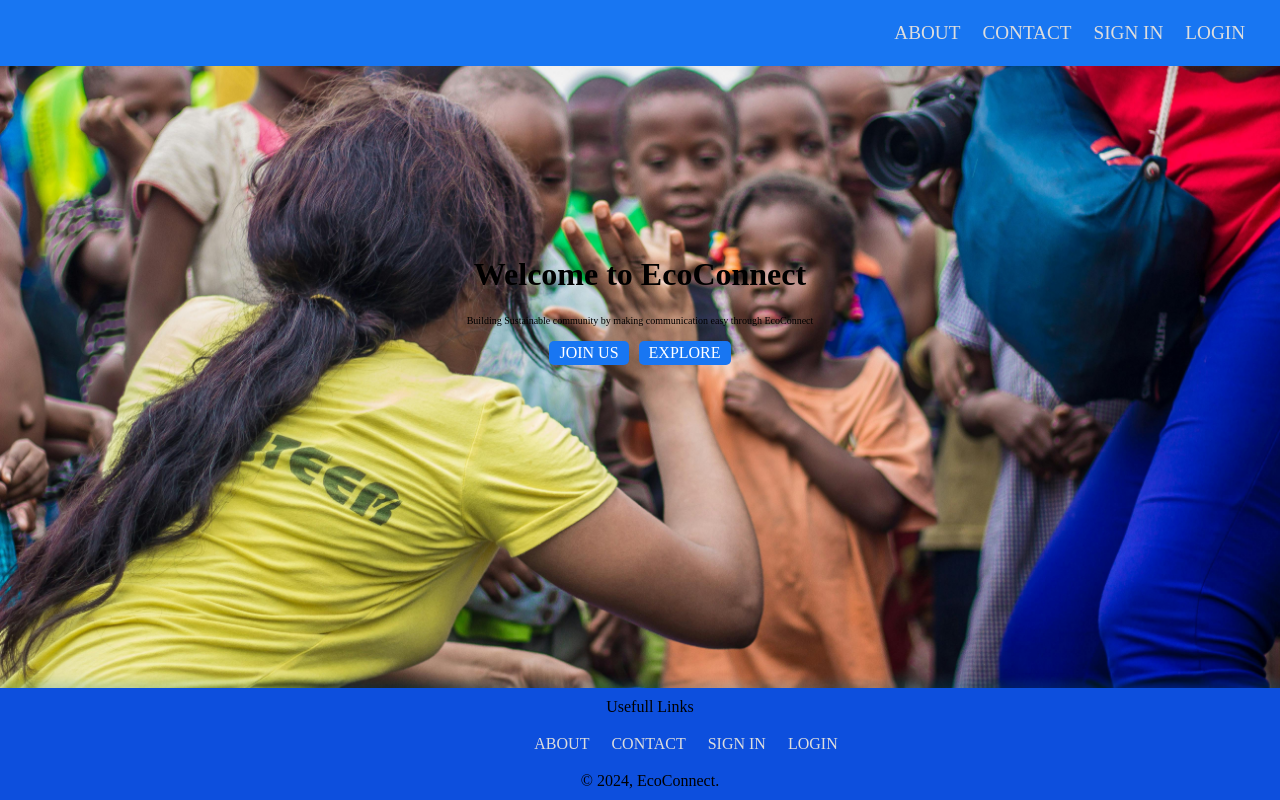
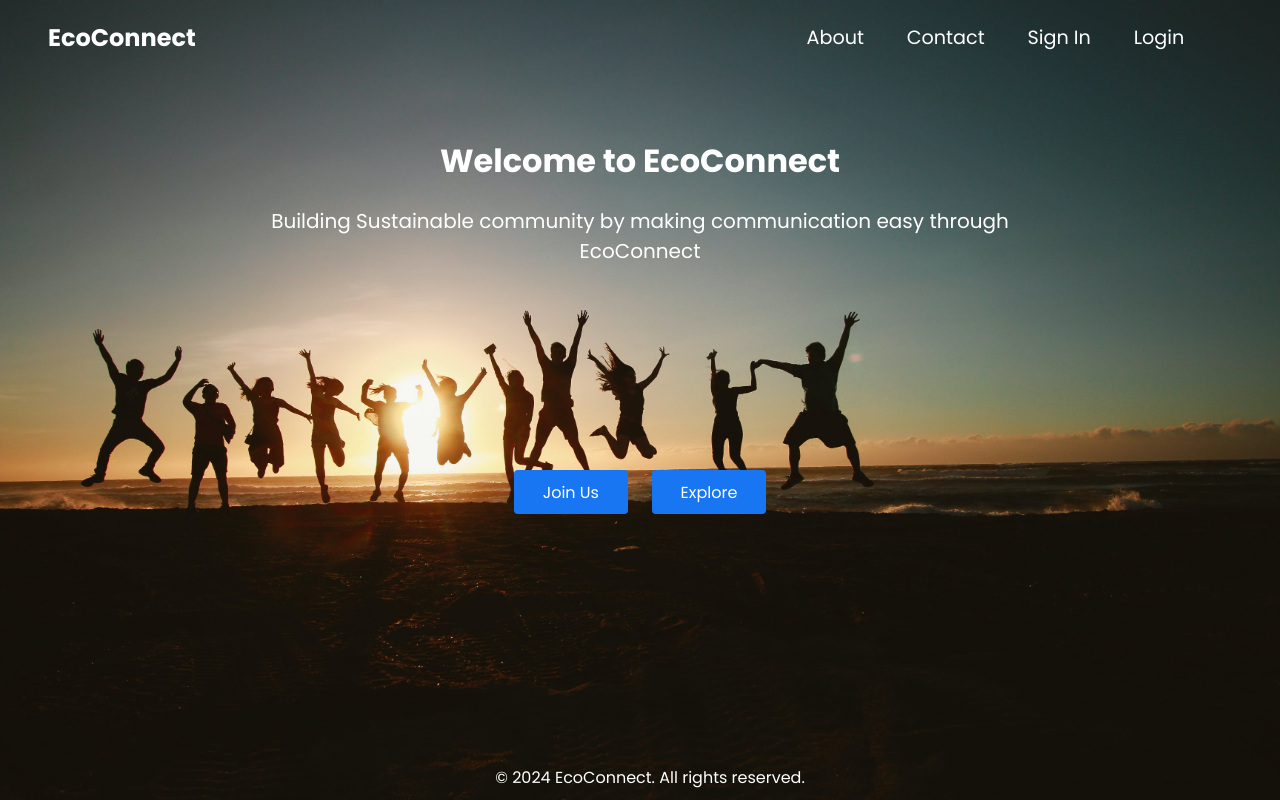
Before and after one commit to ayubsoft254/EcoConnect, a Flask app: page / in a window 1280 px wide. Run offline with Flask 3, Linux system fonts and the light colour scheme.

Commit message:
EcoConnect

```diff
--- a/static/index.css
+++ b/static/index.css
@@ -1,8 +1,9 @@
 
     body {
+    font-family: 'Poppins',sans-serif;
     margin: 0;
     padding: 0;
-    background-image: url('/static/community.jpg');
+    background-image: url('/static/hangout.jpg');
     background-size: cover;
     background-position: center;
     background-repeat: no-repeat;
@@ -12,17 +13,19 @@
 
 .nav-bar{
     display: flex;
-    justify-content: flex-end;
-
-    background-color:#1876f2;
-    padding-right: 2rem;
+    justify-content: space-between;
+    align-items: center;
+}
+.nav-bar h2{
+    color: white;
+    margin-left: 3rem;
 }
 
 
 .nav-bar ul{
     display: flex;
-    color: rgb(10, 8, 126);
     font-size: larger;
+    margin-right: 5rem;
 }
 ul li{
     text-decoration: none;
@@ -30,18 +33,15 @@ ul li{
     list-style-type: none;
     padding: 3px;
 }
-ul li:hover{
-    background-color: antiquewhite;
-    border-radius: 10%;
-
-
+ul li :hover{
+    background-color: #1876f2;
+    border-radius: 4px;
 }
 ul li a{
     text-decoration: solid;
-    color: #ddd;
-}
-ul li a:hover{
-    color: blue;
+    color: white;
+    margin-right: .3rem;
+    padding: .5rem;
 }
 
 .container {
@@ -55,46 +55,45 @@ ul li a:hover{
 .btn{
     display: flex;
     justify-content: center;
+    margin-top: 12rem;
     /* margin-top: 40vh; */
 }
+.btn a:hover{
+    color: blue;
+    background-color: azure;
+}
 .btn a{
-    margin: 5px;
+    margin: 12px;
+    text-decoration: none;
+
 }
 
-
-.button {
-     background-color:#1876f2;
+.button{
+    background-color: #1876f2;
+    padding: .6rem 1.8rem;
     color: white;
-    padding: 3px 10px;
     border: none;
-    border-radius: 5px;
-    text-align: center;
+    border-radius: 4px;
+    margin-top: 4rem;
+    margin-left:11rem;
+    cursor: pointer;
+  }
+  .button a{
     text-decoration: none;
-    display: inline-block;
-    font-size: 16px;
-    cursor: pointer;
   }
 .description
 {
-    margin-top: 20vh;
+    margin-top: 4vh;
     margin-bottom: 10px;
 }
+.description h1{
+    color: white;
+}
 #desc {
-    font-size: 10px;
+    font-size: 20px;
+    color: white;
 
 
-}
-
-.button:hover {
-    background-color: #d5dfd6;
-    color: rgb(46, 27, 219);
-}
-.footer-links{
-    display: flex;
-    margin-left: 1rem;
-}
-footer h4{
-    margin-left: 7rem;
 }
 
 footer {
@@ -102,11 +101,8 @@ footer {
     bottom: 0;
     left: 0;
     width: 100%;
-    background-color: #0d4fdd;
+    color: white;
     padding: 10px;
-    /* display: flex; */
-    justify-content: center;
-    box-shadow: 0px -5px 10px rgba(5, 130, 161, 0.2);
 }
 #copy{
     display: flex;
--- a/templates/index.html
+++ b/templates/index.html
@@ -5,15 +5,17 @@
     <meta name="viewport" content="width=device-width, initial-scale=1.0">
     <title>Home</title>
     <link rel="stylesheet" type="text/css" href="/static/index.css">
+    <link href="https://fonts.googleapis.com/css2?family=Poppins:wght@200;400;600;700;900&display=swap" rel="stylesheet" />
 </head>
 <body>
 
 <nav class="nav-bar">
+    <h2>EcoConnect</h2>
     <ul>
-        <li><a href="#about">ABOUT</a></li>
-        <li><a href="#contact">CONTACT</a></li>
-        <li><a href="login_signup.html">SIGN IN</a></li>
-        <li><a href="login_signup.html">LOGIN</a></li>
+        <li><a href="#about">About</a></li>
+        <li><a href="#contact">Contact</a></li>
+        <li><a href="login_signup.html">Sign In</a></li>
+        <li><a href="login_signup.html">Login</a></li>
 
 
     </ul>
@@ -29,27 +31,16 @@
 
 
         <div class="btn">
-             <a href="/login_signup" class="button">JOIN US</a>
-             <a href="explore" class="button">EXPLORE</a>
+             <a href="/login_signup" class="button">Join Us</a>
+             <a href="explore" class="button">Explore</a>
         </div>
 
     </div>
 
 </center>
     <footer>
-        <div id="copy">Usefull Links</div>
-       <div class="footerbar">
-
-            <ul class="footer-links">
-                <li><a href="#about">ABOUT</a></li>
-                <li><a href="#contact">CONTACT</a></li>
-                <li><a href="login_signup.html">SIGN IN</a></li>
-                <li><a href="login_signup.html">LOGIN</a></li>
-            </ul>
-        </div>
-
         <div id="copy">
-         &copy 2024, EcoConnect.
+            © 2024 EcoConnect. All rights reserved.
         </div>
 
     </footer>
```
Also changed, not shown: static/hangout.jpg (added). Lines whose indentation alone changed are shown as unchanged.
